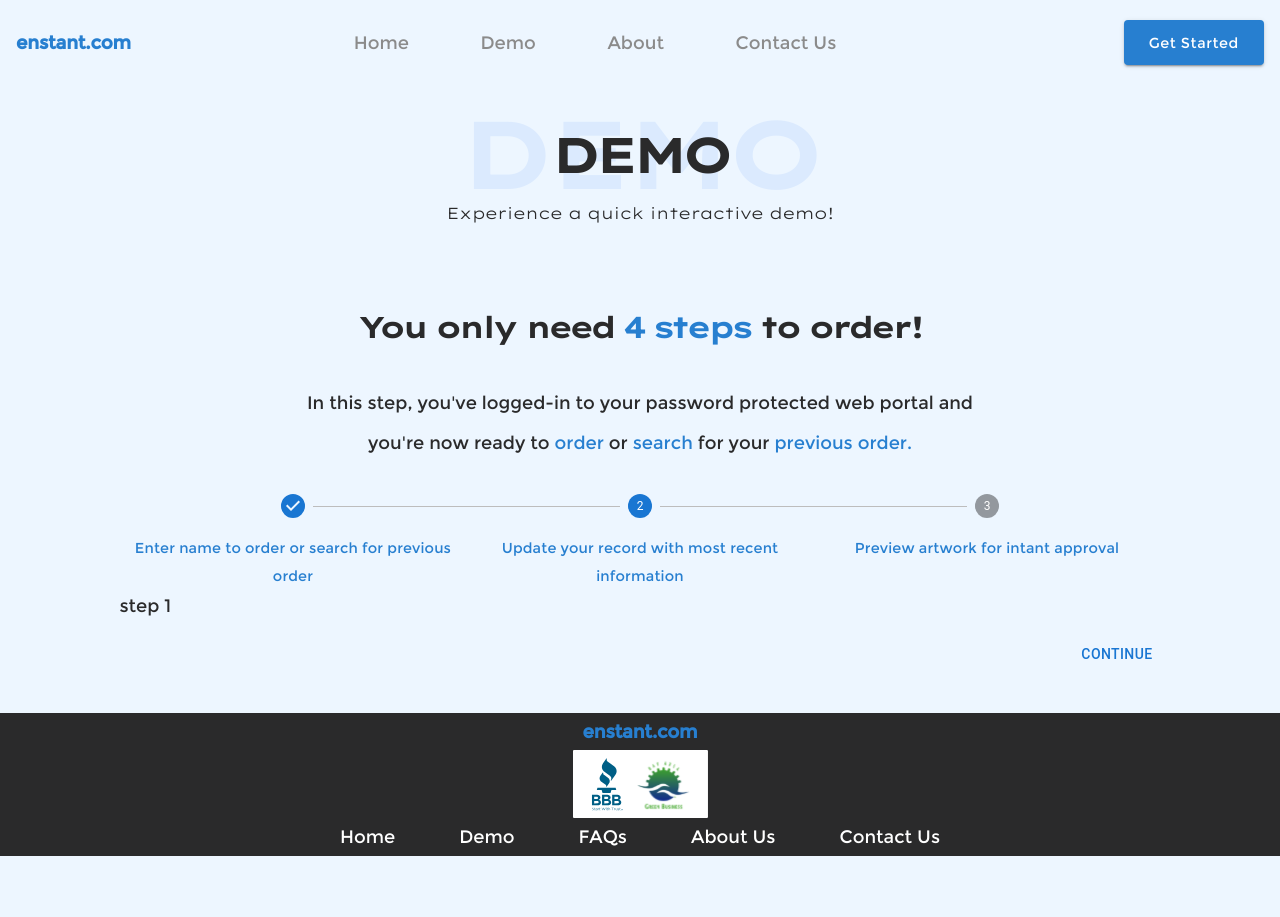
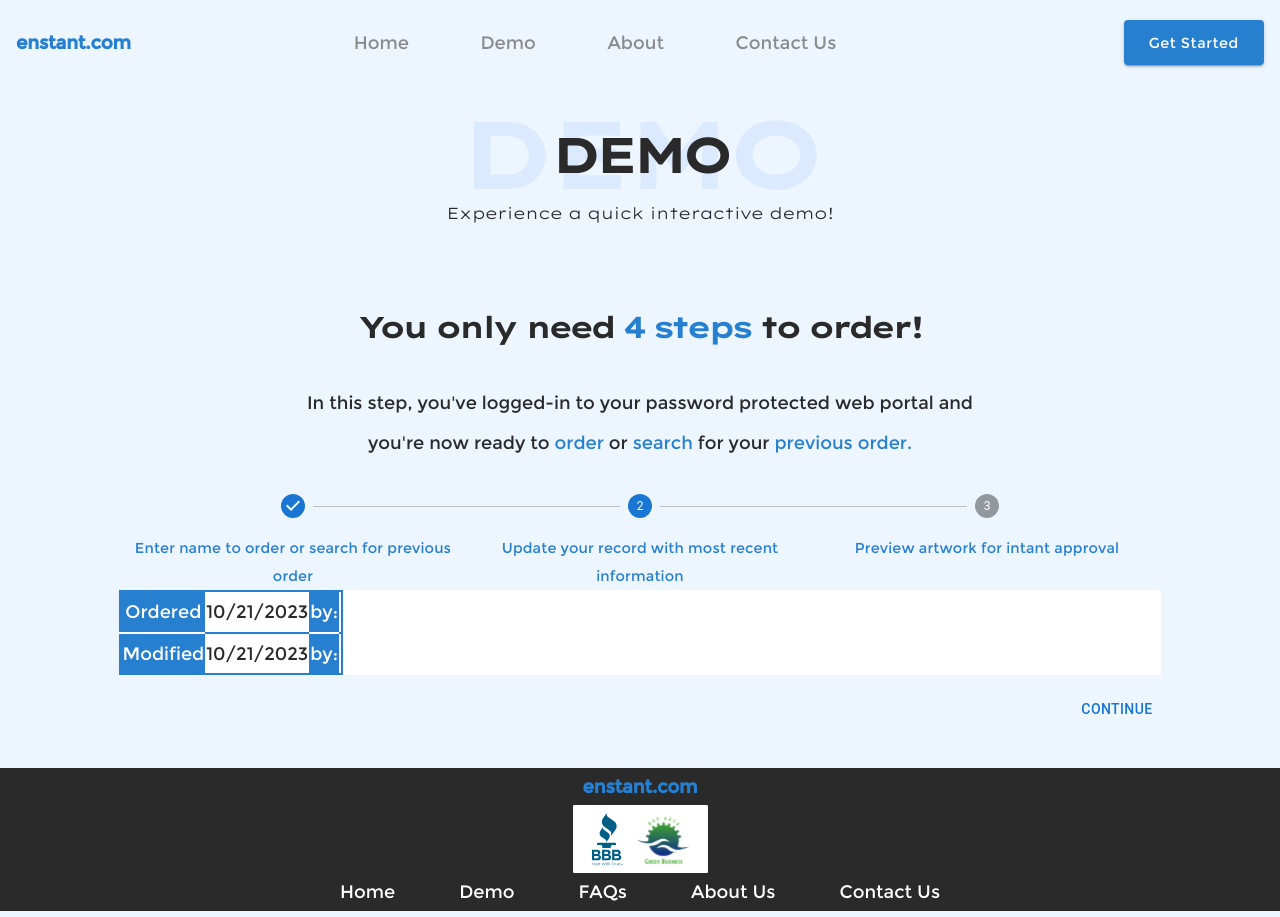
Before and after one commit to erik-ksth/enstant, a React (Create React App) app: page /demostep1 in a window 1280 px wide. Both pictures are taken after a click on the button "CONTINUE". Before the commit the page ends 862 px from the top, so only its background shows below. Built offline with nearby package versions, Linux system fonts and the light colour scheme.

Commit message:
feat: demo step 2

```diff
--- a/src/components/modules/AboutUsPage/FAQs/index.js
+++ b/src/components/modules/AboutUsPage/FAQs/index.js
@@ -40,6 +40,7 @@ function FAQs() {
                   managing and tracking corporate business cards online.
                 </Typography>
               </AccordionDetails>
+
             </Accordion>
             <Accordion style={faqsBox}>
               <AccordionSummary
--- a/src/components/modules/DemoPage/DemoStep1/index.js
+++ b/src/components/modules/DemoPage/DemoStep1/index.js
@@ -1,12 +1,30 @@
-import React from "react";
+import React, { useEffect, useState } from "react";
 
-function DemoStep1() {
-     return (
-          <div class="flex flex-wrap w-full justify-center mt-10">
-               <p>Please <span>enter</span> your name:</p>
-               <input class="border rounded-sm ml-10 w-1/3." type="text"></input>
-          </div>
-     )
+function DemoStep1({ parentCallback }) {
+  const [inputValue, setInputValue] = useState("");
+
+  const handleInputChange = (e) => {
+    setInputValue(e.target.value);
+  };
+
+  useEffect(() => {
+    parentCallback(inputValue);
+  }, [inputValue, parentCallback]);
+
+  return (
+    <div class="flex flex-wrap w-full justify-center mt-10">
+      <p>
+        Please <span>enter</span> your name:
+      </p>
+      <input
+        value={inputValue}
+        onChange={handleInputChange}
+        class="border rounded-sm ml-10 w-1/3."
+        type="text"
+        name="myname"
+      ></input>
+    </div>
+  );
 }
 
-export default DemoStep1
+export default DemoStep1;
--- /dev/null
+++ b/src/components/modules/DemoPage/DemoStep2/index.js
@@ -0,0 +1,42 @@
+import React, { useState } from "react";
+import Table from "react-bootstrap/Table";
+
+function getDate() {
+  const today = new Date();
+  const month = today.getMonth() + 1;
+  const year = today.getFullYear();
+  const date = today.getDate();
+  return `${month}/${date}/${year}`;
+}
+
+function DemoStep2(props) {
+  const [currentDate, setCurrentDate] = useState(getDate());
+  return (
+    <>
+      <div class="w-full max-w-screen-xl bg-white flex flex-col justify-center">
+        <div>
+          <Table striped bordered hover class="w-9/12">
+            <tbody>
+              <tr class="border-solid border-2 border-primaryBlue">
+                <td class="bg-primaryBlue text-white text-center border-solid border-white border-b-2">Ordered</td>
+                <td>{currentDate}</td>
+                <td class="bg-primaryBlue text-white text-center border-solid border-white border-b-2">by:</td>
+                <td>{props.name}</td>
+              </tr>
+            </tbody>
+            <tbody>
+              <tr class="border-solid border-2 border-primaryBlue">
+                <td class="bg-primaryBlue text-white text-center">Modified</td>
+                <td>{currentDate}</td>
+                <td class="bg-primaryBlue text-white text-center">by:</td>
+                <td>{props.name}</td>
+              </tr>
+            </tbody>
+          </Table>
+        </div>
+      </div>
+    </>
+  );
+}
+
+export default DemoStep2;
--- a/src/components/modules/DemoPage/DemoSubTitle/index.js
+++ b/src/components/modules/DemoPage/DemoSubTitle/index.js
@@ -1,13 +1,13 @@
-import React from "react";
+import React, {useState} from "react";
 import Box from "@mui/material/Box";
 import Stepper from "@mui/material/Stepper";
 import Step from "@mui/material/Step";
 import StepButton from "@mui/material/StepButton";
 import Button from "@mui/material/Button";
 import Typography from "@mui/material/Typography";
-
 import Congratulation from "../Congratulation";
 import DemoStep1 from "../DemoStep1";
+import DemoStep2 from "../DemoStep2";
 
 const steps = [
   "Enter name to order or search for previous order",
@@ -18,6 +18,7 @@ const steps = [
 function DemoSubTitle() {
   const [activeStep, setActiveStep] = React.useState(0);
   const [completed, setCompleted] = React.useState({});
+  const [name, setName] = useState('');
 
   const totalSteps = () => {
     return steps.length;
@@ -60,9 +61,10 @@ function DemoSubTitle() {
     handleNext();
   };
 
-  const handleReset = () => {
-    setActiveStep(0);
-    setCompleted({});
+  // Callback function to handle data received from the child component
+  const handleCallBack = inputName => {
+    // Update the name in the component's state
+    setName(inputName);
   };
 
   return (
@@ -107,9 +109,9 @@ function DemoSubTitle() {
               {(() => {
                 switch (activeStep) {
                   case 0:
-                    return <DemoStep1/>;
+                    return <DemoStep1 parentCallback={handleCallBack} />;
                   case 1:
-                    return <p>step 1</p>;
+                    return <DemoStep2 name={name}/>;
                   case 2:
                     return <p>step 1</p>;
                   case 3:
```
